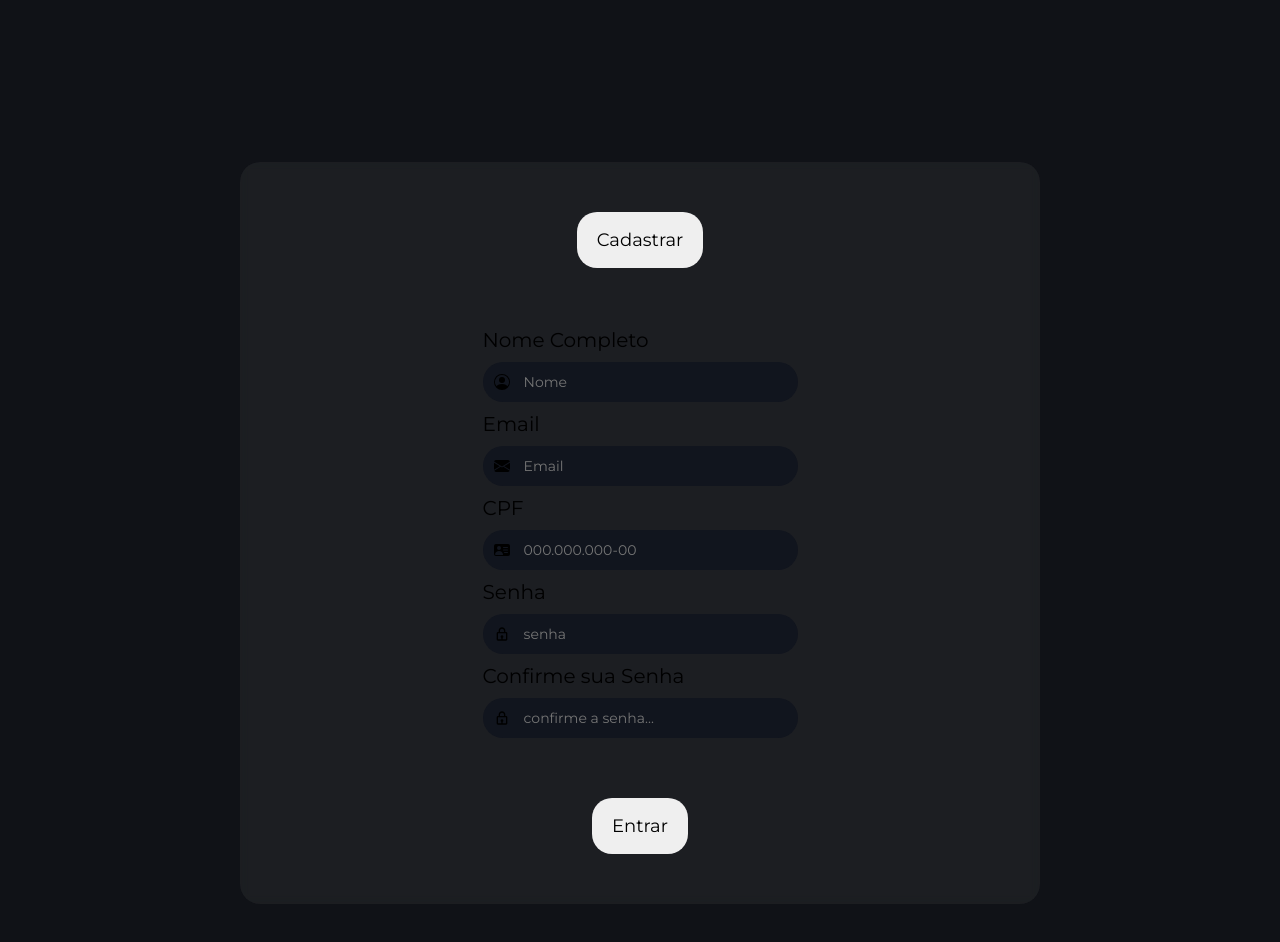
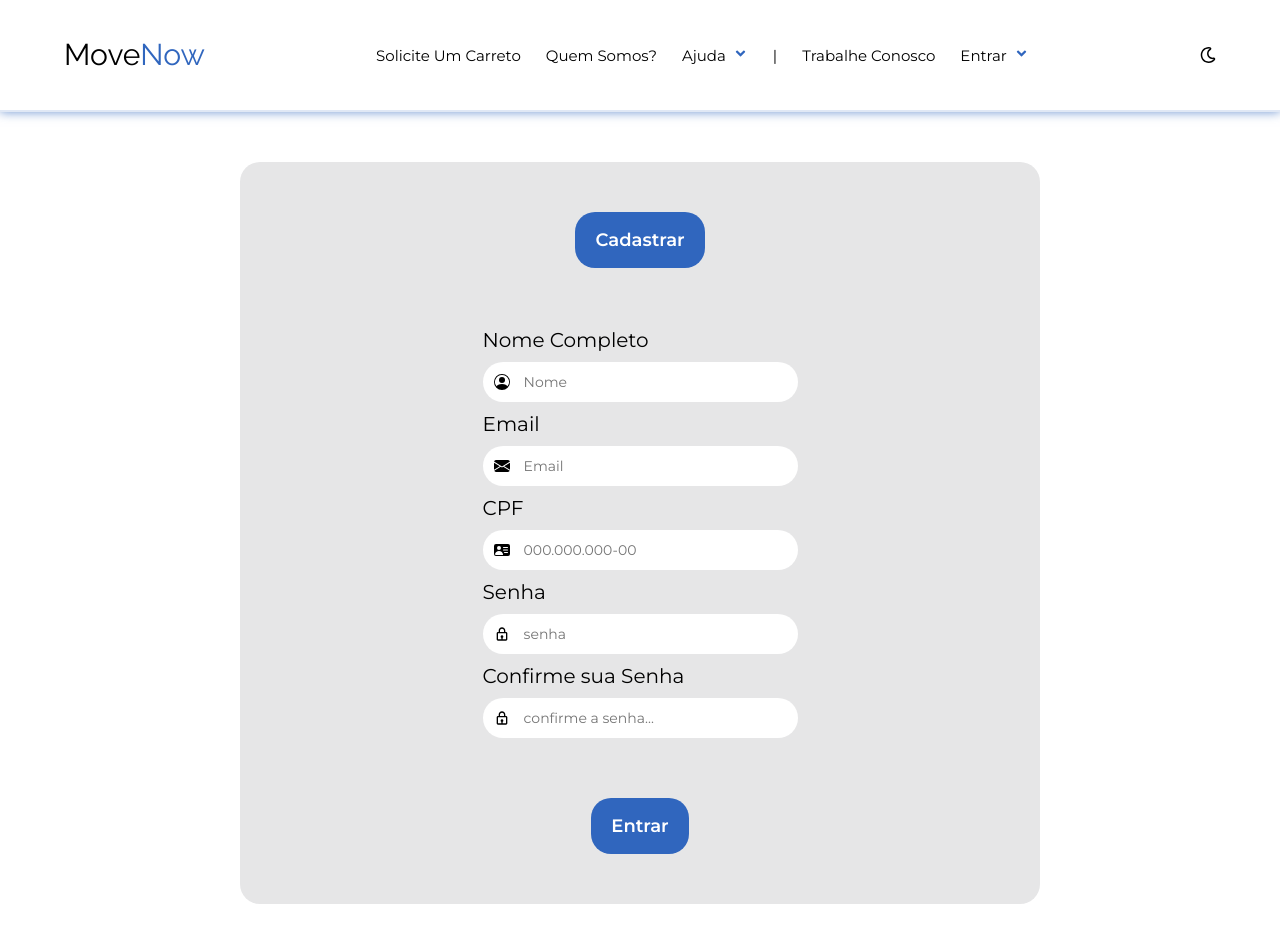
Before and after one commit to Move-Now/MoveNow, a React (Vite) app: page /login in a window 1280 px wide. Shown: the top 942 px of the page. Built offline with nearby package versions, Linux system fonts and the light colour scheme.

Commit message:
Atualização dos temas 1/2

```diff
--- a/src/components/Header/Header.jsx
+++ b/src/components/Header/Header.jsx
@@ -37,7 +37,7 @@ export function Header(props) {
     <StyledHeader>
       <header>
         <h2 className="logo">
-          Move<span>Now</span>
+         <Link to={"/home"}>Move<span>Now</span></Link>
         </h2>
 
         <nav className={toggle && "navDisabled"}>
--- a/src/components/Input/Input.css
+++ b/src/components/Input/Input.css
@@ -29,7 +29,6 @@ input:focus {
 
 .input {
     position: relative;
-
 }
 
 .icon {
@@ -47,7 +46,6 @@ input[type=file] {
     height: 80px;
     border-radius: 6px;
     color: transparent;
-
 }
 
 input[type=file]::after {
@@ -57,7 +55,6 @@ input[type=file]::after {
     top: 50%;
     left: -5%;
     transform: translate(50%, -50%);
-
 }
 
 input[type=file]+svg {
@@ -65,6 +62,5 @@ input[type=file]+svg {
 }
 
 input[type=file]::file-selector-button {
-
     display: none;
 }
--- a/src/components/Input/Input.jsx
+++ b/src/components/Input/Input.jsx
@@ -1,7 +1,20 @@
 import "./Input.css";
+import React from "react";
+import styled from "styled-components";
+
+const StyledInput = styled.div`
+
+input {
+  color: ${props => props.theme.textColor};
+}
+
+  /* Adicione outros estilos personalizados específicos do componente aqui */
+`;
+
 
 export function Input(props) {
   return (
+    <StyledInput>
       <div className="wrapperInput">
         <label>{props.title}</label>
         <div className="input">
@@ -9,5 +22,6 @@ export function Input(props) {
           {props.icon}
         </div>
       </div>
+    </StyledInput>
   );
 }
--- a/src/index.css
+++ b/src/index.css
@@ -10,6 +10,7 @@
 
     --border-dark: 3px solid #101217;
     --border-orange: 1px solid #fb6730;
+    --border-blue: 1px solid #3066BE;
     /* Borda utilizada nas seções de conteúdo no junto ao efeito de vidro */
     --box-shadow-dark: 0px 0px 10px rgba(235, 113, 0, 0.25);
     /* Sombra utilizada nas seções de navbar, parceria e footer*/
@@ -23,7 +24,7 @@
 
     --border-light: 2px solid rgba(48, 102, 190, 0.15);
     --box-shadow-light: 0px 0px 10px rgba(48, 102, 190, 0.7);
-    --bg-glass-light: rgba(16, 18, 23, 0.05);
+    --bg-glass-light: rgba(16, 18, 23, 0.1);
 
 
 }
--- a/src/main.jsx
+++ b/src/main.jsx
@@ -29,6 +29,10 @@ const router = createBrowserRouter([
         path: "cadastroMotorista",
         element: <SignUpDriver />,
       },
+      {
+        path: "home",
+        element: <LandingPage />,
+      },
     ],
   },
 ]);
--- a/src/pages/App/App.jsx
+++ b/src/pages/App/App.jsx
@@ -1,11 +1,81 @@
 import { Outlet } from "react-router-dom";
+import React, { useState, useEffect } from "react";
+import { Header } from "../../components/Header/Header";
+import styled, { ThemeProvider } from "styled-components";
+
+const lightTheme = {
+  borderBottom: "var(--border-light)",
+  boxShadow: "var(--box-shadow-light)",
+  backgroundColor: "#fff",
+  glass: "var(--bg-glass-light)",
+  hoverBackground: "rgba(0, 0, 0, 0.1)",
+  textColor: "#000",
+  spanColor: "#3066BE",
+  iconsColor: "#3066BE",
+  buttonPrimaryColor: "#FFFFFF",
+  buttonSecondaryColor: "#3066BE",
+  buttonBackgroundPrimaryColor: "#3066BE",
+  buttonBackgroundSecondaryColor: "transparent",
+  buttonBorderSecondary: "3px solid #3066BE",
+  buttonFontWeight: "600",
+  transitionComponents: "0.7s ease-in-out",
+  glassFooter: "rgba(48, 102, 190, 0.25)",
+  // Adicione outras propriedades de estilo específicas do tema claro aqui
+};
+
+const darkTheme = {
+  borderBottom: "1px solid rgba(235, 113, 0, 0.15)",
+  boxShadow: "var(--box-shadow-dark)",
+  backgroundColor: "#101217",
+  glass: "var(--bg-glass-dark)",
+  hoverBackground: "rgba(255, 255, 255, 0.05)",
+  textColor: "#fff",
+  spanColor: "#FB6730",
+  iconsColor: "#FB6730",
+  buttonPrimaryColor: "#000000",
+  buttonSecondaryColor: "#FFFFFF",
+  buttonBackgroundPrimaryColor: "#FB6730",
+  buttonBackgroundSecondaryColor: "transparent",
+  buttonBorderSecondary: "3px solid #FB6730",
+  buttonFontWeight: "600",
+  transitionComponents: "0.7s ease-in-out",
+  glassFooter: "rgba(252, 112, 19, 0.33)",
+  // Adicione outras propriedades de estilo específicas do tema escuro aqui
+};
 
 export function App() {
+  const storedTheme = localStorage.getItem("theme");
+  const [isDarkMode, setIsDarkMode] = useState(storedTheme === "dark");
+  const [isTransitionEnabled, setIsTransitionEnabled] = useState(false);
+
+  //Função de mudar o tema quando clicar no botão, e salvar no localStorage
+  const toggleTheme = () => {
+    const newTheme = isDarkMode ? "light" : "dark";
+    setIsDarkMode(!isDarkMode);
+    setIsTransitionEnabled(true);
+    localStorage.setItem("theme", newTheme);
+  };
+
+  useEffect(() => {
+    if (isTransitionEnabled) {
+      document.body.style.transition = "background-color 0.7s ease-in-out"; // adiciona a transição suave
+    } else {
+      document.body.style.transition = ""; // remove a transição
+    }
+
+    document.body.style.backgroundColor = isDarkMode ? darkTheme.backgroundColor : lightTheme.backgroundColor;
+
+    // Limpa a transição ao desmontar o componente
+    return () => {
+      document.body.style.transition = "";
+    };
+  }, [isDarkMode, isTransitionEnabled]);
+
   return (
-    <>
-      {/* <Header /> */}
-      <Outlet />
+    <ThemeProvider theme={isDarkMode ? darkTheme : lightTheme}>
+      <Header action={toggleTheme} theme={isDarkMode ? darkTheme : lightTheme}/>
+      <Outlet theme={isDarkMode ? darkTheme : lightTheme}/>
       {/* <Footer /> */}
-    </>
+    </ThemeProvider>
   );
 }
--- a/src/pages/LandingPage/index.jsx
+++ b/src/pages/LandingPage/index.jsx
@@ -12,6 +12,7 @@ import { Footer } from "../../components/Footer/Footer";
 
 const lightTheme = {
   borderBottom: "var(--border-light)",
+  outline: "var(--border-blue)",
   boxShadow: "var(--box-shadow-light)",
   backgroundColor: "#fff",
   glass: "var(--bg-glass-light)",
@@ -32,6 +33,7 @@ const lightTheme = {
 
 const darkTheme = {
   borderBottom: "1px solid rgba(235, 113, 0, 0.15)",
+  outline: "var(--border-orange)",
   boxShadow: "var(--box-shadow-dark)",
   backgroundColor: "#101217",
   glass: "var(--bg-glass-dark)",
--- a/src/pages/SignUpClient/index.jsx
+++ b/src/pages/SignUpClient/index.jsx
@@ -1,33 +1,40 @@
-import "./style.css";
+import React from "react";
+import styled from "styled-components";
 import { Button } from "../../components/Button/Button";
 import { Input } from "../../components/Input/Input";
 import { BsPersonCircle } from "react-icons/bs";
 import { BsEnvelopeFill } from "react-icons/bs";
 import { BsPersonVcardFill } from "react-icons/bs";
 import { BiLock } from "react-icons/bi";
+import "./style.css";
+
+const StyledSignUp = styled.div`
+
+  main {
+    background-color: ${props => props.theme.glass};
+    color: ${props => props.theme.textColor};
+    transition: ${props => props.theme.transitionComponents};
+  }
+
+  input {
+    background-color: ${props => props.theme.backgroundColor};
+  }
+
+  /* Adicione outros estilos personalizados específicos do componente aqui */
+`;
+
+const ButtonPrimary = styled.button`
+  font-weight: ${props => props.theme.buttonFontWeight};
+  color: ${props => props.theme.buttonPrimaryColor};
+  background-color: ${props => props.theme.buttonBackgroundPrimaryColor};
+`;
+
 export function SignUpClient() {
 
-    const styleButtonPrimary = {
-        color: "#000000",
-        background: "var(--orange)",
-        width: "50.5%",
-        margin: "auto",
-    };
-    const styleButtonSecundary = {
-        color: "var(--orange)",
-        background: "var(--bg-color-dark)",
-        width: "70.5%",
-        margin: "auto",
-        borderRadius: "20px",
-        boxShadow: "0px 4px 4px rgba(253, 101, 0, 0.11)",
-
-};
 return (
-    <>
-
-
+    <StyledSignUp>
         <main>
-            <Button type="submit" style={styleButtonPrimary} name="Cadastrar" /> {/* Botão precisa ser estilizado com animação para ter a animação da troca do login para cadastro */}
+            <ButtonPrimary type="submit">Cadastrar</ButtonPrimary>
             <form action="">
                 <div className="column">
                     <Input
@@ -62,8 +69,8 @@ return (
                     />
                 </div>
             </form>
-            <Button type="submit" style={styleButtonSecundary} name="Entrar" />
+            <ButtonPrimary>Entrar</ButtonPrimary>
         </main>
-    </>
+    </StyledSignUp >
 );
 }
--- a/src/pages/SignUpClient/style.css
+++ b/src/pages/SignUpClient/style.css
@@ -34,8 +34,6 @@ form {
     gap: 60px;
 }
 
-
-
 .column {
     width: 80%;
     display: flex;
--- a/src/pages/SignUpDriver/SignUpDriver.css
+++ b/src/pages/SignUpDriver/SignUpDriver.css
@@ -14,17 +14,18 @@ main {
     align-items: center;
 }
 
-main h2 {
+main h2{
     width: 87.5%;
     height: 50px;
     background-color: var(--bg-color-dark);
     color: var(--orange);
     border-radius: 20px;
 
+    margin: auto;
     text-align: center;
-    margin: auto;
-    font-size: 40px;
+    font-size: 30px;
 }
+
 
 form {
     width: 87.5%;
--- a/src/pages/SignUpDriver/index.jsx
+++ b/src/pages/SignUpDriver/index.jsx
@@ -9,6 +9,7 @@ import { BsPostcardFill } from "react-icons/bs";
 import { FaTruck } from "react-icons/fa";
 import { ImFilePicture } from "react-icons/im";
 import { RiLockPasswordFill } from "react-icons/ri";
+import { Link } from "react-router-dom";
 
 export function SignUpDriver() {
   const styleButtonPrimary = {
@@ -83,7 +84,7 @@ export function SignUpDriver() {
             <p className="contentSignUp">
               Já tem uma conta?{" "}
               <span>
-                <a href="">Entre aqui </a>
+                <Link to={"/login"}>Entre aqui</Link>
               </span>
             </p>
           </div>
```
Lines whose indentation alone changed are shown as unchanged.
